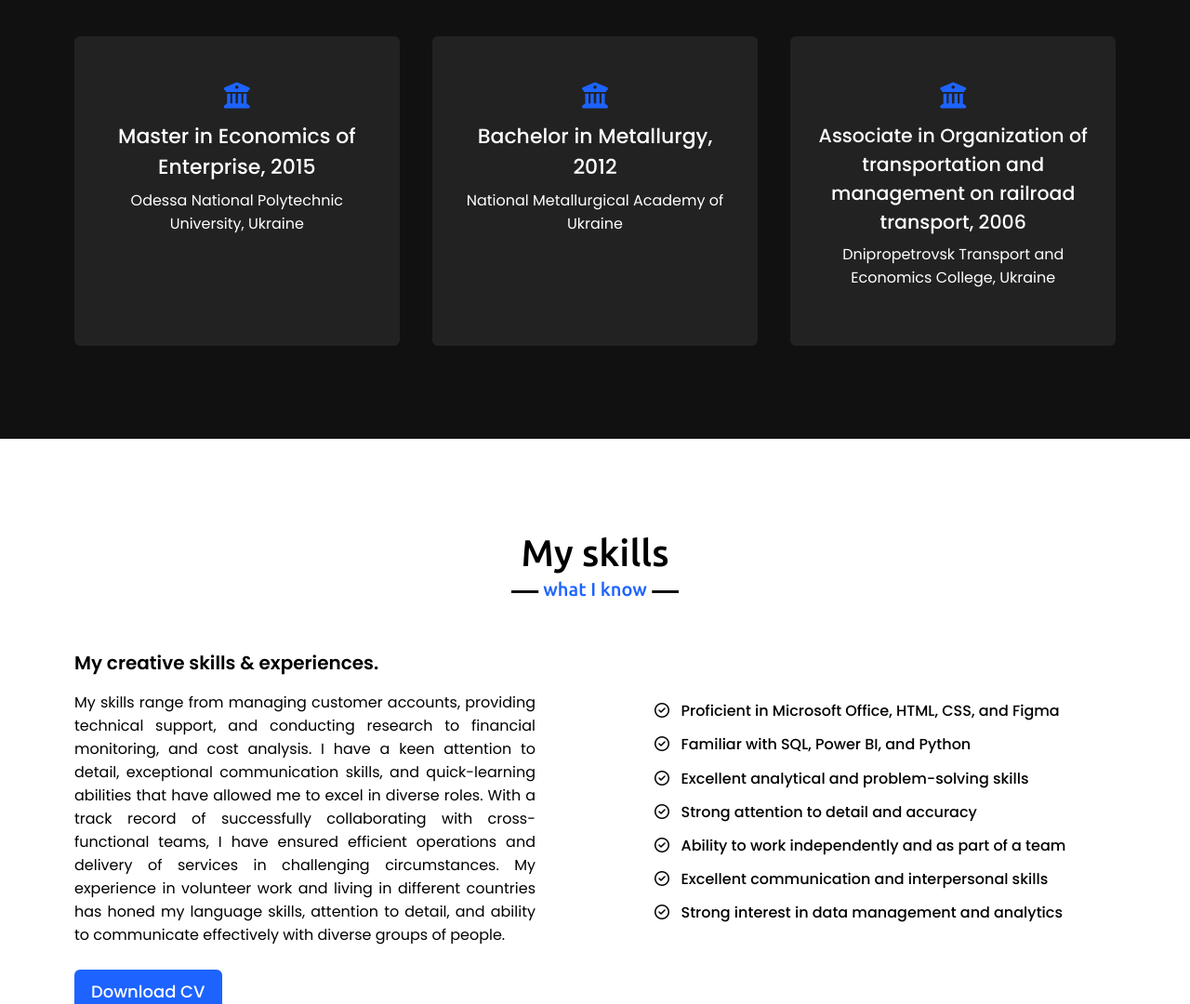
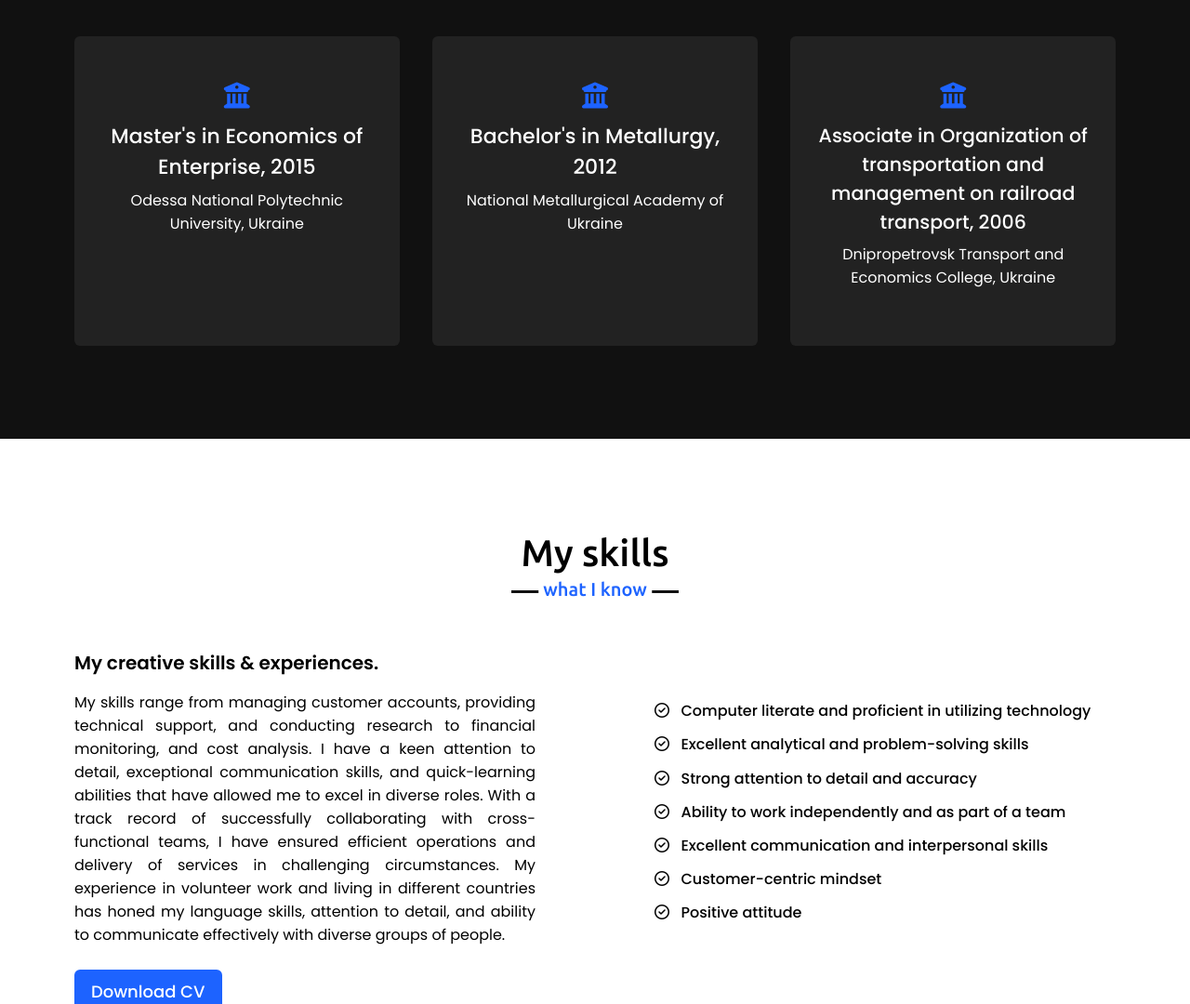
Before and after one commit to annagtz2022/portfolio_air, a plain HTML site: page index.html in a window 1280 px wide. Shown: the part 1720-2800 px from the top of the page at 93% size. Drawn offline with nearby package versions, Linux system fonts and the light colour scheme.

Commit message:
changed CV

```diff
--- a/index.html
+++ b/index.html
@@ -79,14 +79,14 @@
                 <div class="card">
                     <div class="box">
                         <i class="fa-sharp fa-solid fa-building-columns"></i>
-                        <div class="text"><span>Master in Economics of Enterprise, 2015</span></div>
+                        <div class="text"><span>Master's in Economics of Enterprise, 2015</span></div>
                         <p>Odessa National Polytechnic University, Ukraine</p>
                     </div>
                 </div>
                 <div class="card">
                     <div class="box">
                         <i class="fa-sharp fa-solid fa-building-columns"></i>
-                        <div class="text"><span>Bachelor in Metallurgy, 2012</span></div>
+                        <div class="text"><span>Bachelor's in Metallurgy, 2012</span></div>
                         <p>National Metallurgical Academy of Ukraine</p>
                     </div>
                 </div>
@@ -122,14 +122,7 @@
                 <div class="column right">
                     <div class="bars">
                         <div class="info">
-                            <span><i class="fa-regular fa-circle-check"></i>&nbsp&nbsp Proficient in Microsoft Office, HTML, CSS, and
-                                Figma</span>
-                        </div>
-                    </div>
-                    <div class="bars">
-                        <div class="info">
-                            <span><i class="fa-regular fa-circle-check"></i>&nbsp&nbsp Familiar with SQL, Power BI, and
-                                Python</span>
+                            <span><i class="fa-regular fa-circle-check"></i>&nbsp&nbsp Computer literate and proficient in utilizing technology</span>
                         </div>
                     </div>
                     <div class="bars">
@@ -158,8 +151,12 @@
                     </div>
                     <div class="bars">
                         <div class="info">
-                            <span><i class="fa-regular fa-circle-check"></i>&nbsp&nbsp Strong interest in data
-                                management and analytics</span>
+                            <span><i class="fa-regular fa-circle-check"></i>&nbsp&nbsp Customer-centric mindset</span>
+                        </div>
+                    </div>
+                    <div class="bars">
+                        <div class="info">
+                            <span><i class="fa-regular fa-circle-check"></i>&nbsp&nbsp Positive attitude</span>
                         </div>
                     </div>
                     <div class="line">
--- a/script.js
+++ b/script.js
@@ -36,14 +36,14 @@ $(document).ready(function(){
   // typing text animation script
   var typed = new Typed(".typing", {
       //strings: ["YouTuber", "Developer", "Blogger", "Designer", "Freelancer"],//
-      strings: ["Executive Assistant"],
+      strings: ["Airport Services Agent"],
       typeSpeed: 100,
       backSpeed: 60,
       loop: true
   });
 
   var typed = new Typed(".typing-2", {
-      strings: ["Executive Assistant"],
+      strings: ["Airport Services Agent"],
       typeSpeed: 100,
       backSpeed: 60,
       loop: true
```
Also changed, not shown: 3 other files.
